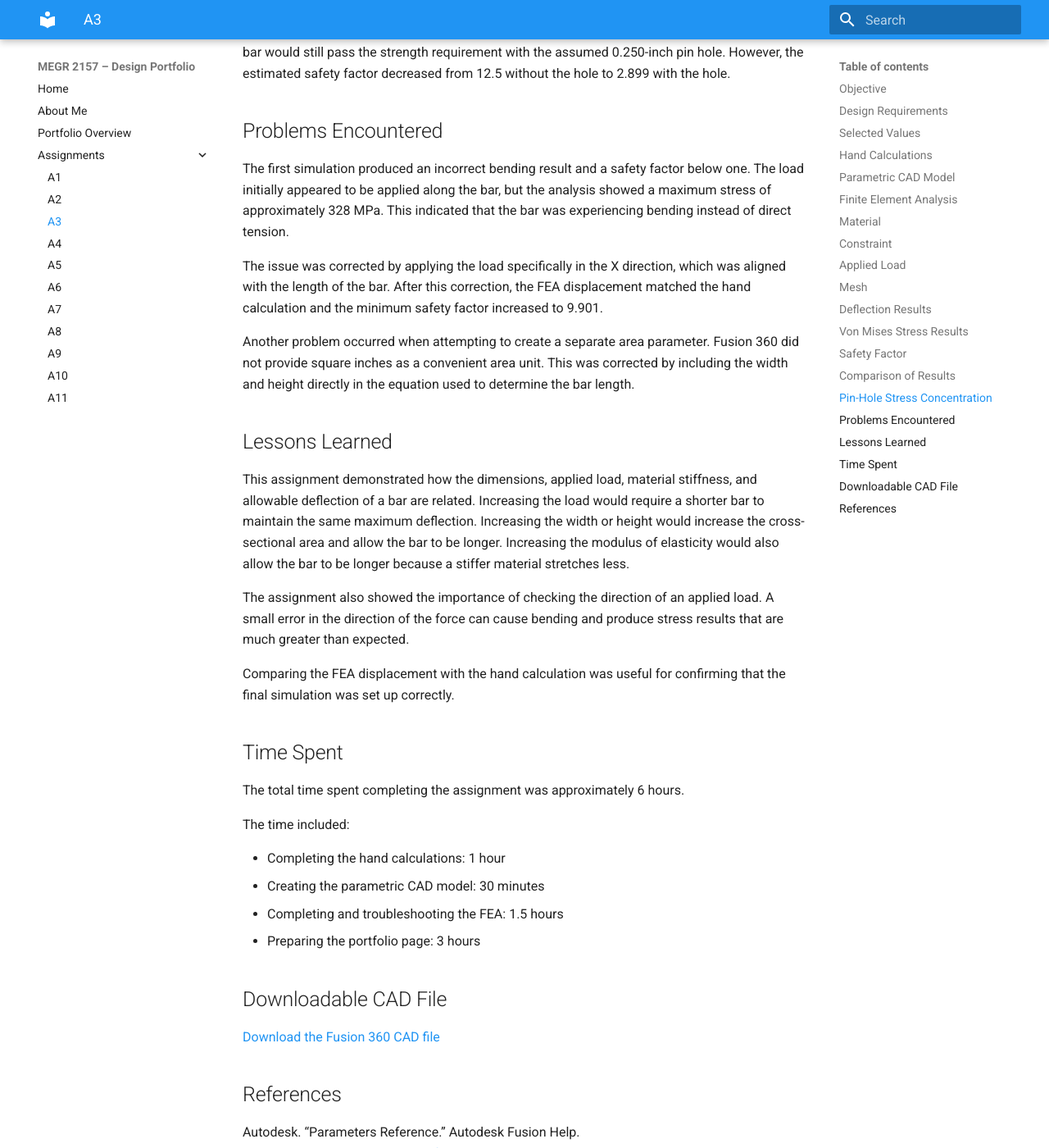
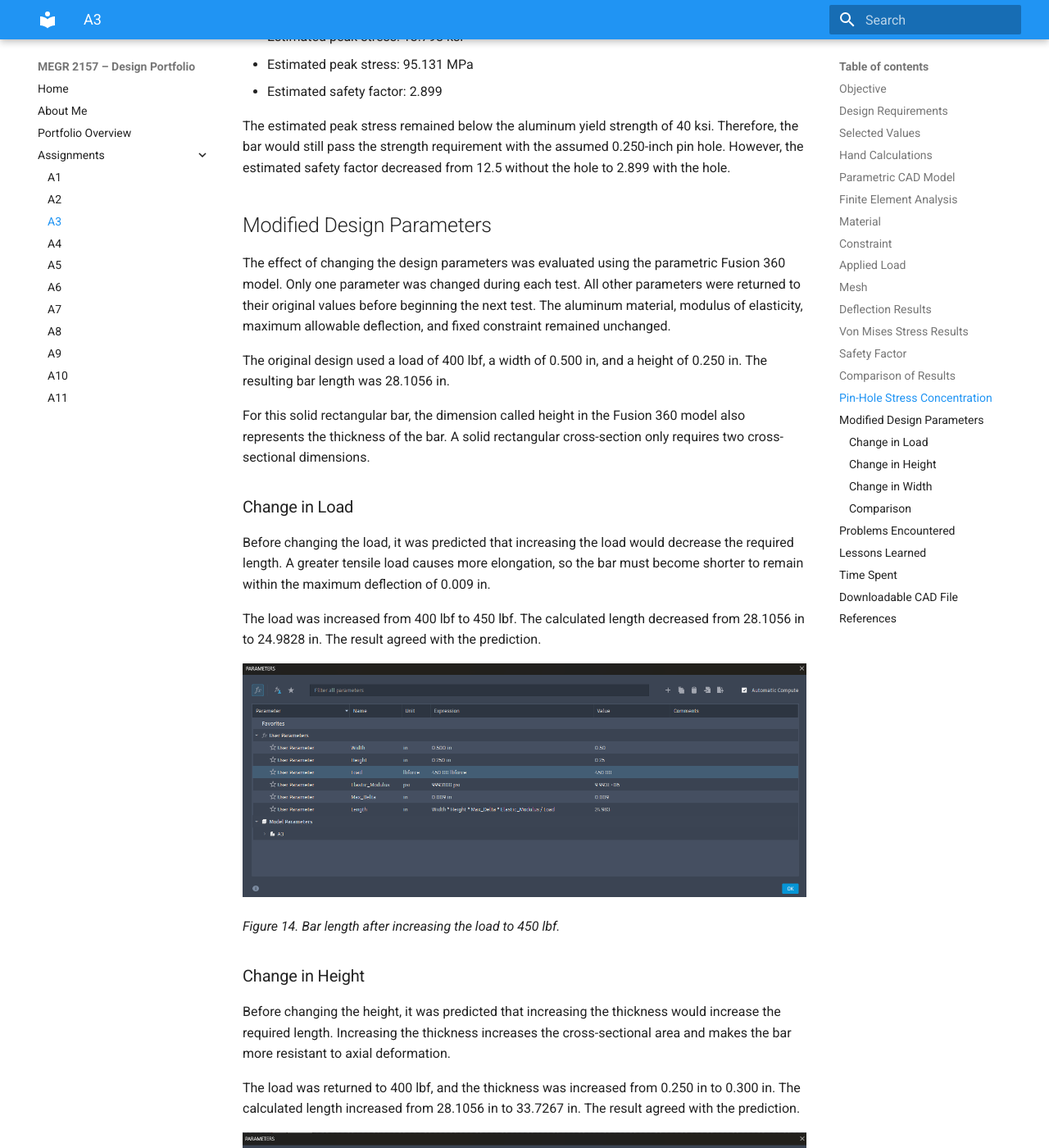
Before and after one commit to kbittneruncc/megr2157-portfolio, an MkDocs documentation site: the page built from docs/assignments/A03/index.md, in a window 1280 px wide and 1400 px high, scrolled down 10795 px. Shown: the whole window at 82% size. Built offline with MkDocs 1.6.1 and Material for MkDocs 9.7.7, drawn with Linux system fonts in a browser that asks for light colours; some of the changed text lies outside the part shown.

Commit message:
Update index.md

```diff
--- a/docs/assignments/A03/index.md
+++ b/docs/assignments/A03/index.md
@@ -68,10 +68,16 @@ The width and height parameters controlled the dimensions of the rectangular cro
 The final dimensions of the bar were 28.1056 inches long, 0.500 inches wide, and 0.250 inches high.
 
 ![CAD model dimensions for height and length](height-length.png)
+
+*Figure 3. Dimensions shown for height and length of bar.*
+
 ![CAD model dimension for width](width.png)
+
+*Figure 4. Dimension shown for width of the bar.*
+
 ![CAD model](cad-model.png)
 
-*Figure 3. Completed rectangular bar in Fusion 360.*
+*Figure 5. Completed rectangular bar in Fusion 360.*
 
 ## Finite Element Analysis
 
@@ -91,7 +97,7 @@ One complete end face of the bar was fixed. This prevented that end from moving
 
 ![Fixed constraint](fixed-constraint.png)
 
-*Figure 5. Fixed constraint applied to one end of the bar.*
+*Figure 7. Fixed constraint applied to one end of the bar.*
 
 ## Applied Load
 
@@ -184,13 +190,59 @@ The estimated results were:
 
 The estimated peak stress remained below the aluminum yield strength of 40 ksi. Therefore, the bar would still pass the strength requirement with the assumed 0.250-inch pin hole. However, the estimated safety factor decreased from 12.5 without the hole to 2.899 with the hole.
 
+## Modified Design Parameters
+
+The effect of changing the design parameters was evaluated using the parametric Fusion 360 model. Only one parameter was changed during each test. All other parameters were returned to their original values before beginning the next test. The aluminum material, modulus of elasticity, maximum allowable deflection, and fixed constraint remained unchanged.
+
+The original design used a load of 400 lbf, a width of 0.500 in, and a height of 0.250 in. The resulting bar length was 28.1056 in.
+
+For this solid rectangular bar, the dimension called height in the Fusion 360 model also represents the thickness of the bar. A solid rectangular cross-section only requires two cross-sectional dimensions.
+
+### Change in Load
+
+Before changing the load, it was predicted that increasing the load would decrease the required length. A greater tensile load causes more elongation, so the bar must become shorter to remain within the maximum deflection of 0.009 in.
+
+The load was increased from 400 lbf to 450 lbf. The calculated length decreased from 28.1056 in to 24.9828 in. The result agreed with the prediction.
+
+![Modified load parameters](modified-load.png)
+
+*Figure 14. Bar length after increasing the load to 450 lbf.*
+
+### Change in Height
+
+Before changing the height, it was predicted that increasing the thickness would increase the required length. Increasing the thickness increases the cross-sectional area and makes the bar more resistant to axial deformation.
+
+The load was returned to 400 lbf, and the thickness was increased from 0.250 in to 0.300 in. The calculated length increased from 28.1056 in to 33.7267 in. The result agreed with the prediction.
+
+![Modified height parameters](modified-height.png)
+
+*Figure 15. Bar length after increasing the height to 0.300 in.*
+
+### Change in Width
+
+Before changing the width, it was predicted that increasing the width would increase the required length. Increasing the width increases the cross-sectional area and reduces the amount of axial deformation produced at a given length.
+
+The thickness was returned to 0.250 in, and the width was increased from 0.500 in to 0.600 in. The calculated length increased from 28.1056 in to 33.7267 in. The result agreed with the prediction.
+
+![Modified width parameters](modified-width.png)
+
+*Figure 16. Bar length after increasing the width to 0.600 in.*
+
+### Comparison
+
+Increasing the load caused the required bar length to decrease. Increasing either cross-sectional dimension caused the required length to increase. These results follow the direct-tension relationship: length is directly related to cross-sectional area and inversely related to applied load.
+
+The material and fixed constraint remained unchanged throughout all parameter modifications.
+
 ## Problems Encountered
 
 The first simulation produced an incorrect bending result and a safety factor below one. The load initially appeared to be applied along the bar, but the analysis showed a maximum stress of approximately 328 MPa. This indicated that the bar was experiencing bending instead of direct tension.
 
+![Bar bending](bar-bending.png)
+
+*Figure 17. Bar bending due to incorrect loading.*
+
 The issue was corrected by applying the load specifically in the X direction, which was aligned with the length of the bar. After this correction, the FEA displacement matched the hand calculation and the minimum safety factor increased to 9.901.
-
-Another problem occurred when attempting to create a separate area parameter. Fusion 360 did not provide square inches as a convenient area unit. This was corrected by including the width and height directly in the equation used to determine the bar length.
 
 ## Lessons Learned
 
```
Also changed, not shown: other parts of docs/assignments/A03/index.md (+7 -7 lines).
